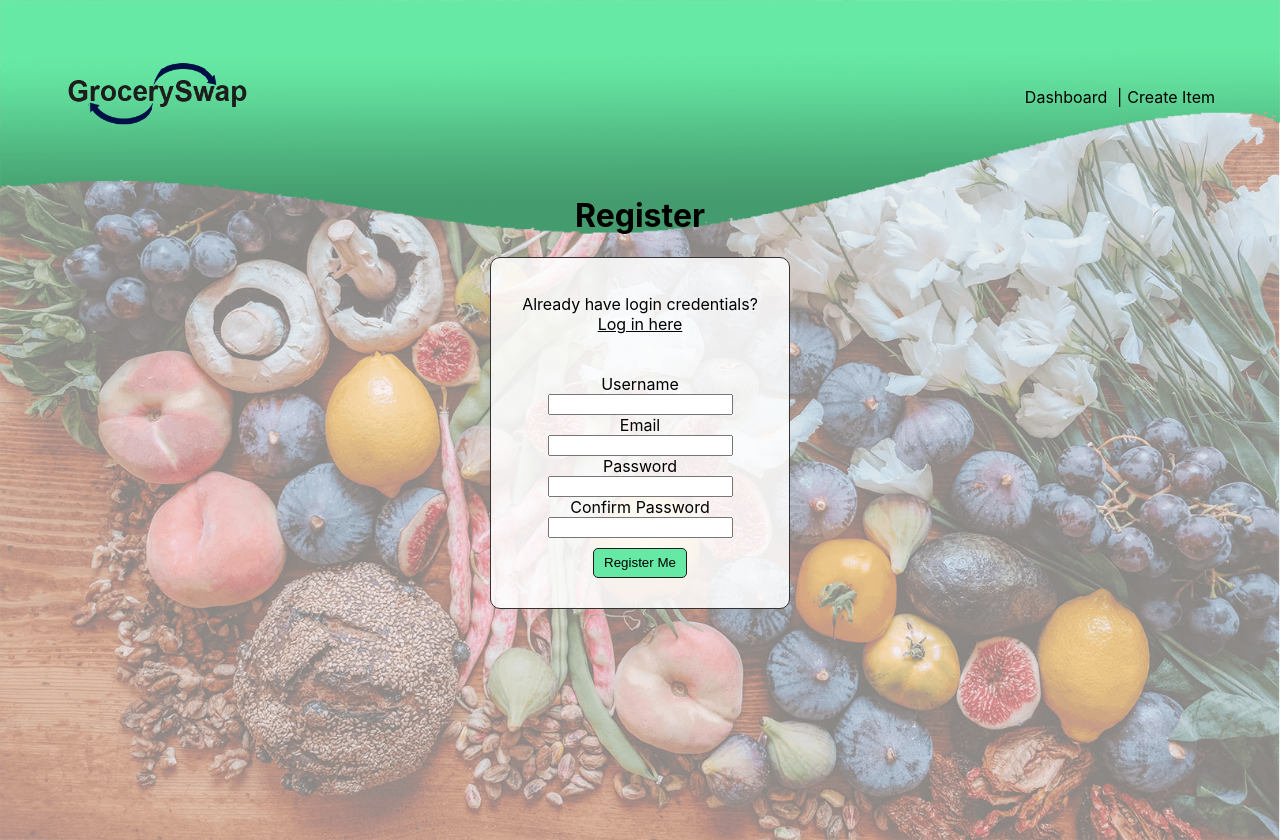
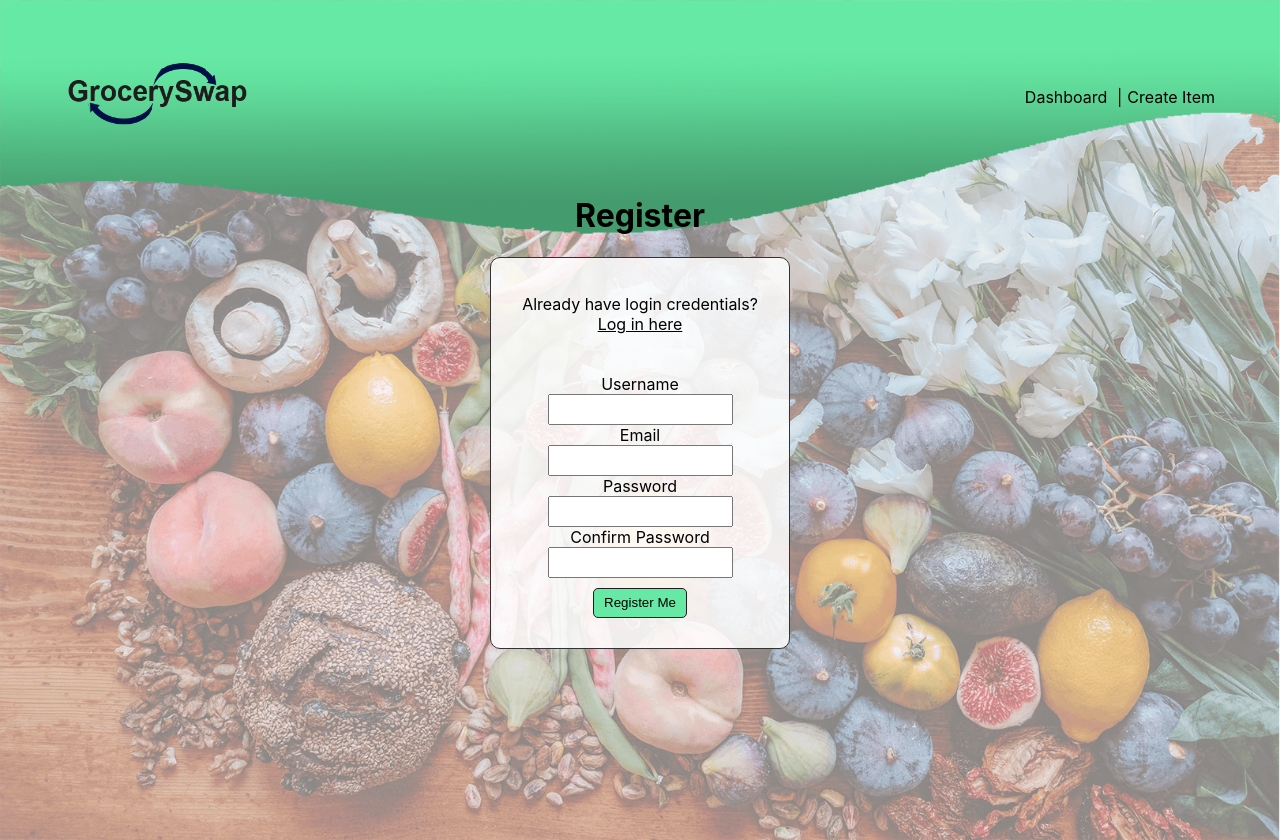
Before and after one commit to RobertsonTanya/Neighborhood-Bartering, a React (Create React App) app in the folder client/: page /loginreg in a window 1280 px wide. Built offline with nearby package versions, Linux system fonts and the light colour scheme; no server answers.

Commit message:
more styling

```diff
--- a/client/src/styles/loginreg.module.css
+++ b/client/src/styles/loginreg.module.css
@@ -25,6 +25,10 @@
     max-width: 250px;
 }
 
+.inputContainer input {
+    height: 25px;
+}
+
 .submitBtn {
     background-color: #66e9a4;
     border: 1px solid #1d1d1d;
```
